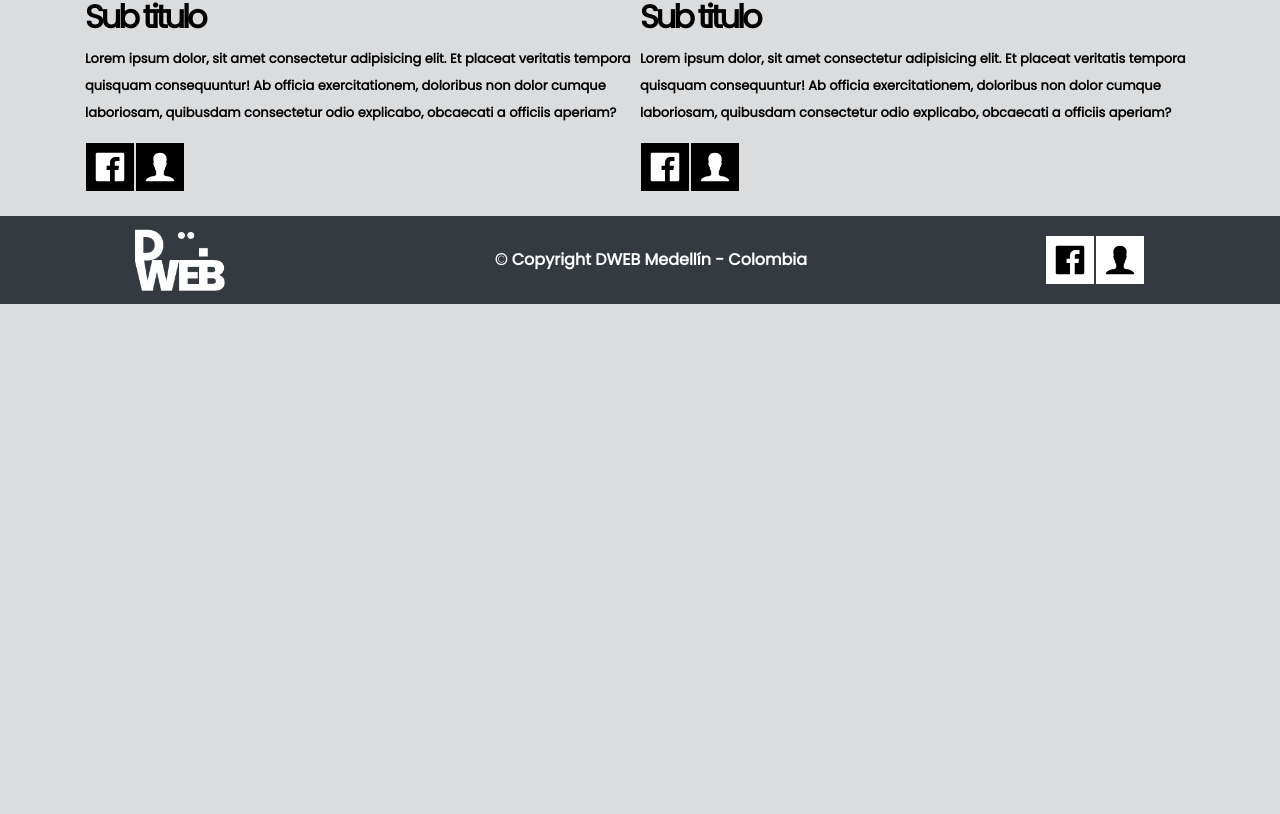
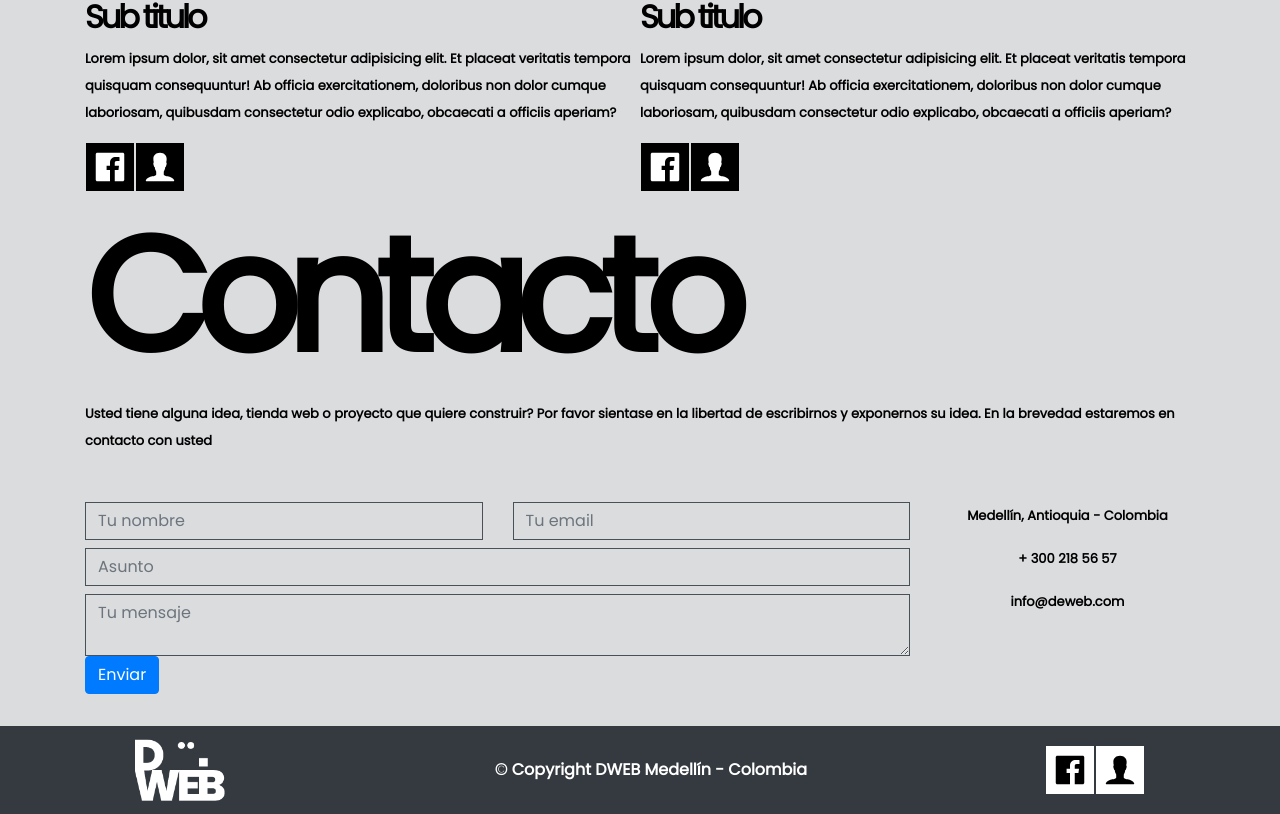
Before and after one commit to Kaziuz/dweb, a React (Create React App) app: page / in a window 1280 px wide. Shown: the part 2492-3306 px from the top of the page. Before the commit the page ends 2796 px from the top, so only its background shows below. Built offline with nearby package versions, Linux system fonts and the light colour scheme; a web font is replaced by a local one.

Commit message:
add conctact UI

```diff
--- a/src/App.js
+++ b/src/App.js
@@ -7,6 +7,7 @@ import Bienvenida from './Bienvenida/Bienvenida'
 import Galeria from './Galeria/Galeria'
 import Equipo from './Equipo/Equipo'
 import Footer from './Footer'
+import Contacto from './Contacto'
 
 import img1 from './Galeria/img1.jpg'
 import img2 from './Galeria/img2.jpg'
@@ -75,6 +76,8 @@ function App () {
 
         <Equipo />
 
+        <Contacto />
+
       </Container>
 
       <Footer />
--- /dev/null
+++ b/src/Contacto.js
@@ -0,0 +1,75 @@
+import React from 'react'
+
+function Contacto () {
+  return (
+    <div className="row">
+      <div className="col-lg-12 my-2">
+        <h2 className="titulos-pricipales text-left">Contacto</h2>
+        <p className="text-left w-responsive mx-auto mb-5">
+          Usted tiene alguna idea, tienda web o proyecto que quiere construir?
+          Por favor sientase en la libertad de escribirnos y exponernos su idea.
+          En la brevedad estaremos en contacto con usted</p>
+        <div className="row">
+          <div className="col-md-9 mb-md-0 mb-5">
+            <form id="contact-form" name="contact-form">
+              <div className="row">
+                <div className="col-md-6">
+                  <div className="md-form mb-2">
+                    <input type="text" id="name" name="name"
+                      className="form-control form-custom" placeholder="Tu nombre" />
+                  </div>
+                </div>
+                <div className="col-md-6">
+                  <div className="md-form mb-2">
+                    <input type="text" id="email" name="email"
+                      className="form-control form-custom" placeholder="Tu email" />
+                  </div>
+                </div>
+              </div>
+              <div className="row">
+                <div className="col-md-12">
+                  <div className="md-form mb-2">
+                    <input type="text" id="subject" name="subject"
+                      className="form-control form-custom" placeholder="Asunto"/>
+                  </div>
+                </div>
+              </div>
+              <div className="row">
+                <div className="col-md-12">
+                  <div className="md-form">
+                    <textarea type="text" id="message" name="message"
+                      rows="2" className="form-control form-custom md-textarea" placeholder="Tu mensaje"></textarea>
+                  </div>
+                </div>
+              </div>
+            </form>
+            <div className="text-center text-md-left">
+              <button className="btn btn-primary" onClick={console.log('ewnviar')}>Enviar</button>
+            </div>
+            <div className="status"></div>
+          </div>
+
+          <div className="col-md-3 text-center">
+            <ul className="list-unstyled mb-0">
+              <li><i className="fas fa-map-marker-alt fa-2x"></i>
+                <p>Medellín, Antioquia - Colombia</p>
+              </li>
+
+              <li><i className="fas fa-phone mt-4 fa-2x"></i>
+                <p>+ 300 218 56 57</p>
+              </li>
+
+              <li><i className="fas fa-envelope mt-4 fa-2x"></i>
+                <p>info@deweb.com</p>
+              </li>
+            </ul>
+          </div>
+
+        </div>
+      </div>
+    </div>
+
+  )
+}
+
+export default Contacto
--- a/src/root.css
+++ b/src/root.css
@@ -122,3 +122,19 @@ p {
     margin:1px;
     transition: .5s;
 }
+
+.form-custom {
+    display: block;
+    width: 100%;
+    height: calc(1.5em + .75rem + 2px);
+    padding: .375rem .75rem;
+    font-size: 1rem;
+    font-weight: 400;
+    line-height: 1.5;
+    border-radius: 0;
+    color: black;
+    background-color: transparent;
+    background-clip: padding-box;
+    border: 1px solid #495057;
+    transition: border-color .15s ease-in-out,box-shadow .15s ease-in-out;
+}
```
Also changed, not shown: url.txt.
